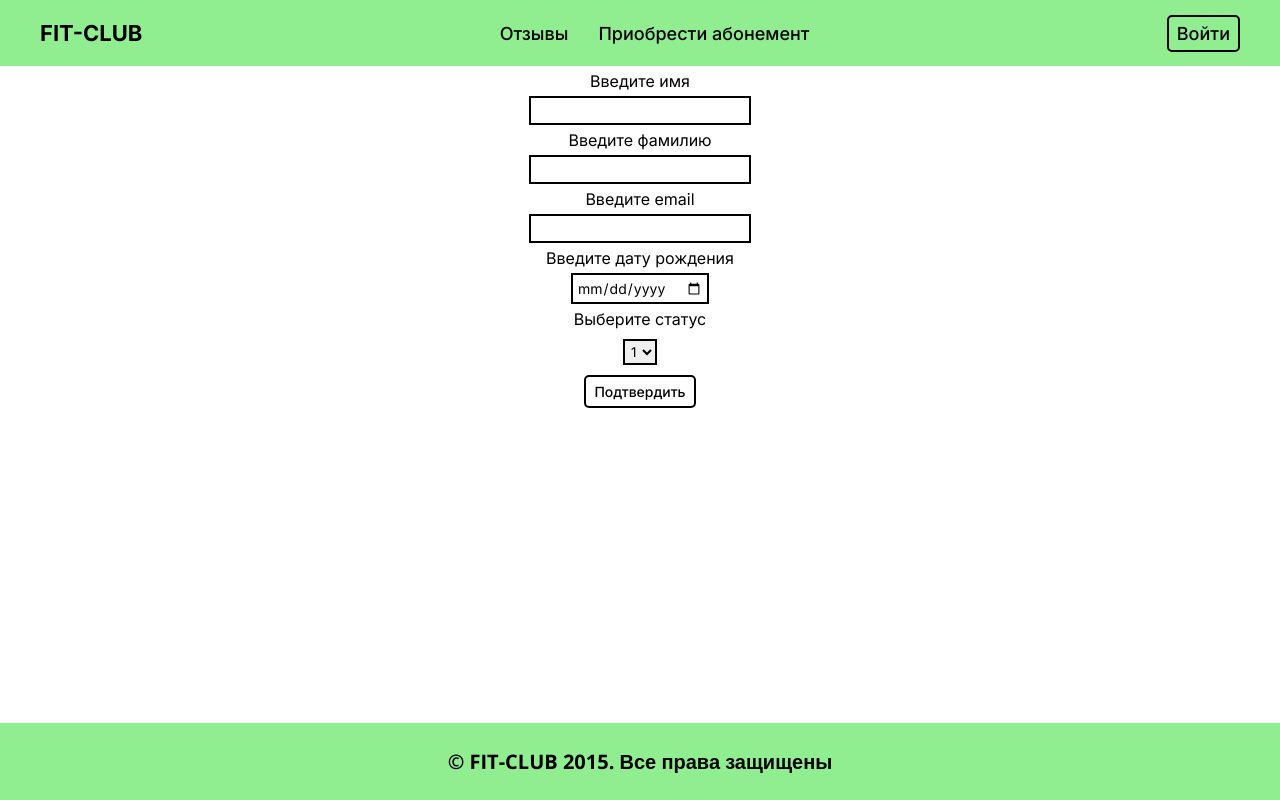
After one commit to Fr1senn/flaskApp, a Flask app: template website/templates/admin/crud/user_crud/user_crud_add.html in a window 1280 px wide. The commit adds this page. Run offline with Flask 2, Linux system fonts and the light colour scheme; the template is opened without the code that fills it: most values are stand-ins (such as "Sample title", 1, 10 or a date in 2020).

Commit message:
implement crud operation to users and user_posts

```diff
--- a/website/static/css/style.css
+++ b/website/static/css/style.css
@@ -68,7 +68,7 @@ html {
     flex-grow: 1;
 }
 
-.msg_spot_err {
+.msg_spot_err{
     width: 25%;
     margin: 10px auto;
     border: 1px solid black;
@@ -76,7 +76,7 @@ html {
     background-color: darkred;
 }
 
-.msg_spot_err h6 {
+.msg_spot_err h6{
     font-size: 18px;
     text-align: center;
 }
@@ -197,7 +197,7 @@ html {
     width: 50%;
 }
 
-.subscription_item form label {
+label {
     display: block;
     text-align: center;
     margin: 5px;
@@ -299,13 +299,13 @@ button:hover {
     margin: 0 auto;
 }
 
-.review_form-wrapper textarea {
+textarea {
     display: block;
     margin: 5px auto;
     width: 75%;
 }
 
-.review_form-wrapper textarea:focus {
+textarea:focus {
     outline: none;
 }
 
@@ -402,11 +402,6 @@ input::placeholder {
     font-size: 12px;
 }
 
-.sign_form label {
-    display: block;
-    text-align: center;
-}
-
 /* SIGN ENDS */
 
 /* CABINET BEGIN */
@@ -469,12 +464,12 @@ input::placeholder {
 
 /* ADMIN-PAGE BEGIN */
 
-.admin-link_wrapper{
+.admin-link_wrapper {
     border-right: 2px solid black;
     width: 25%;
 }
 
-.admin-link{
+.admin-link {
     display: block;
     color: black;
     text-decoration: none;
--- a/website/templates/admin/crud/user_crud.html
+++ b/website/templates/admin/crud/user_crud/user_crud.html
@@ -1,7 +1,10 @@
 {% extends 'base.html' %}
+{% block title %}{{ user[0][1] }} {{ user[0][2] }}{% endblock %}
 {% block content %}
     <div class="content">
         <div class="container">
+            <h2>{{ user[0][1] }} {{ user[0][2] }}</h2>
+            <hr>
             <form method="post">
                 <input name="first_name" type="text" value="{{ user[0][1] }}">
                 <input name="last_name" type="text" value="{{ user[0][2] }}">
@@ -17,14 +20,13 @@
                         {% endif %}
                     {% endfor %}
                 </select>
-                <label style="text-align:center; display: block" for="action">Выберите действие</label>
+                <label for="action">Выберите действие</label>
                 <select name="action">
                     <option>Удалить</option>
                     <option>Изменить</option>
                 </select>
                 <button type="submit">Подтвердить</button>
             </form>
-
         </div>
     </div>
 {% endblock %}
--- /dev/null
+++ b/website/templates/admin/crud/user_crud/user_crud_add.html
@@ -0,0 +1,30 @@
+{% extends 'base.html' %}
+{% block title %}{% endblock %}
+{% block content %}
+    <div class="content">
+        <div class="container">
+            <form method="post">
+                <label for="first_name">Введите имя</label>
+                <input name="first_name" type="text">
+
+                <label for="last_name">Введите фамилию</label>
+                <input name="last_name" type="text">
+
+                <label for="email">Введите email</label>
+                <input name="email" type="email">
+
+                <label for="birthday">Введите дату рождения</label>
+                <input name="birthday" type="date">
+
+                <label style="text-align:center; display: block" for="status">Выберите статус</label>
+                <select name="status">
+                    {% for item in status_list %}
+                        <option>{{ item[0] }}</option>
+                    {% endfor %}
+                </select>
+
+                <button type="submit">Подтвердить</button>
+            </form>
+        </div>
+    </div>
+{% endblock %}
```
Also changed, not shown: website/templates/admin/crud/user_post_crud/user_post_crud.html (added, +27 -0 lines), website/templates/admin/user_post.html (+8 -6 lines), website/templates/admin/users.html (+10 -1 lines).
